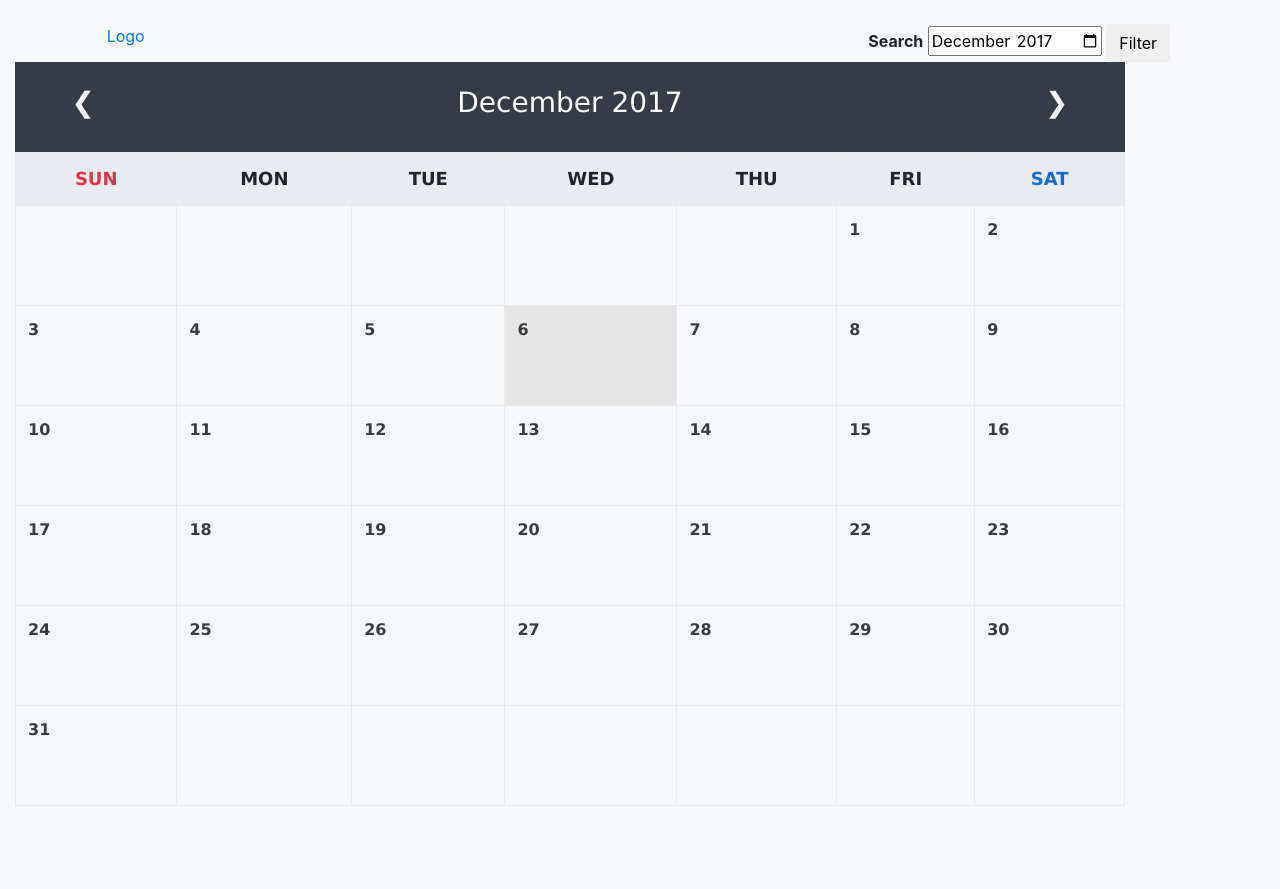
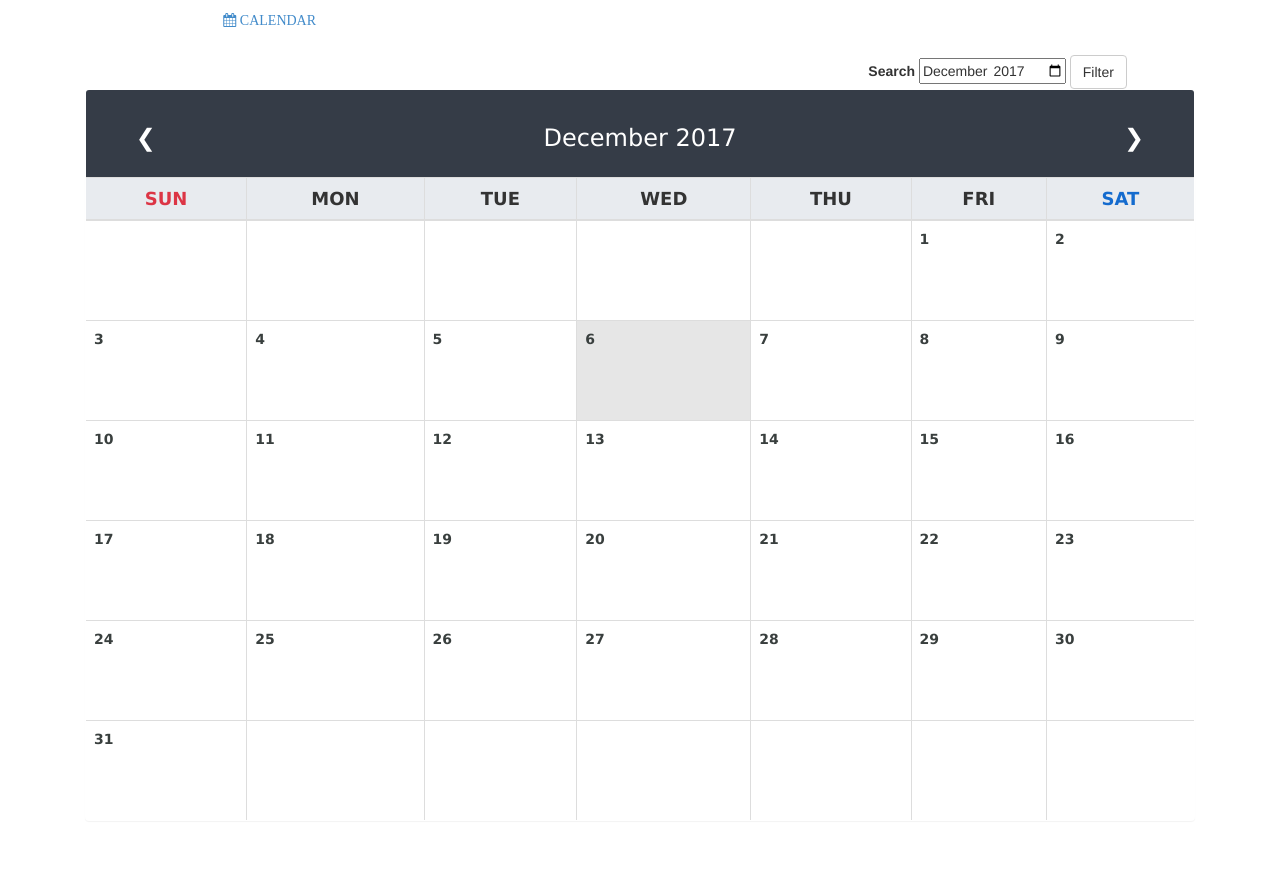
Before and after one commit to itsmeeyanie/EventScheduler_DBProject, a PHP site: page /calendar.php in a window 1280 px wide; the page is wider, and only the part inside the window is pictured. Before the commit the page ends 806 px from the top of that part, so only its background shows below. Run offline with PHP 8.4, Linux system fonts and the light colour scheme.

Commit message:
[change]

```diff
--- a/calendar.php
+++ b/calendar.php
@@ -81,16 +81,19 @@ for ( $day = 1; $day <= $day_count; $day++, $str++) {
 
     <!-- Bootstrap core CSS -->
     <link href="vendor/bootstrap/css/bootstrap.min.css" rel="stylesheet">
-    <link href="vendor/bootstrap/css/font-awesome.css" rel="stylesheet">
+    <link href="assets/css/font-awesome.css" rel="stylesheet" />
     <link rel="stylesheet" type="text/css" href="style.css">
+
+    <link href="assets/css/bootstrap.css" rel="stylesheet" />
 
     <link rel="stylesheet" type="text/css" href="fonts/TheLightFont.ttf">
 </head>
 <body>
     <div>
-        <div class="offset-1 pt-4" style="float: left;">
-            <a class="" href="calendar.php">Logo</a>
+        <div class="p-3 offset-2">
+            <a class="" href="calendar.php" style="text-decoration: none;"><i class="fa fa-calendar"> CALENDAR</i></a>
         </div>
+    </div>
         <div class="col-md-8 offset-8 pt-4">
             <label><b>Search</b></label>
             <input type="month" name="" value="<?php echo $ym; ?>">
@@ -99,7 +102,7 @@ for ( $day = 1; $day <= $day_count; $day++, $str++) {
     </div>
 
     <!-- CALENDAR -->
-    <div class="container">
+    <div class="container pb-5">
         <div class="panel">
             <div class="panel-heading text-white p-4" style="background-color: #353c47;">
                 <h3 class="text-center">
@@ -116,14 +119,14 @@ for ( $day = 1; $day <= $day_count; $day++, $str++) {
 
             <table class="table table-bordered">
                 <tr>
-                    <thead class="text-center" style="background-color: #e8ebef;">
-                        <th>SUN</th>
-                        <th>MON</th>
-                        <th>TUE</th>
-                        <th>WED</th>
-                        <th>THU</th>
-                        <th>FRI</th>
-                        <th>SAT</th>
+                    <thead style="background-color: #e8ebef;">
+                        <th class="text-center">SUN</th>
+                        <th class="text-center">MON</th>
+                        <th class="text-center">TUE</th>
+                        <th class="text-center">WED</th>
+                        <th class="text-center">THU</th>
+                        <th class="text-center">FRI</th>
+                        <th class="text-center">SAT</th>
                     </thead>
                 </tr>
                 <tr>
--- a/style.css
+++ b/style.css
@@ -4,7 +4,6 @@ body {
 }
 .container {
     font-family: Verdana, sans-serif;
-    margin-top: 50px;
     height: 100vh;
     margin: 0;
     overflow-y: auto;
@@ -32,6 +31,7 @@ th:nth-of-type(1), td:nth-of-type(1) {
 }
 
 th {
+    text-align: center;
     height: 30px;
     text-align: center;
     font-size: 18px;
```
Also changed, not shown: includes/event.php (+5 -9 lines).
